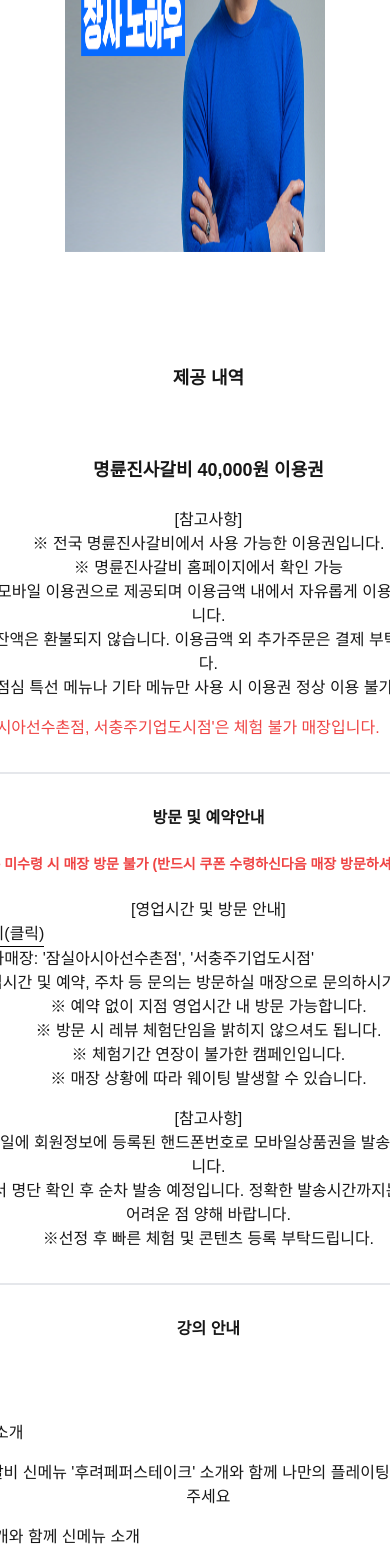
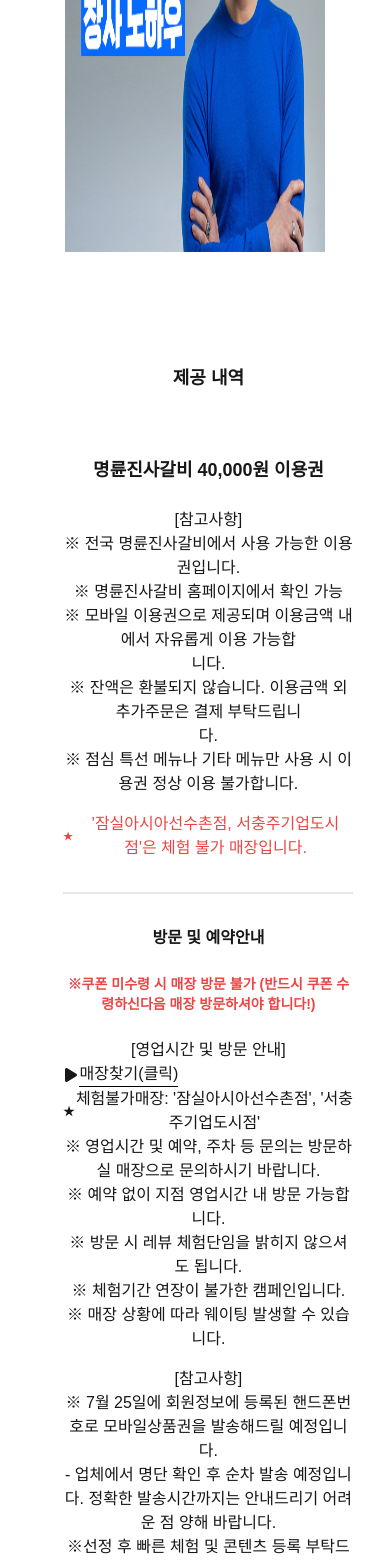
Before and after one commit to Sajjad55555/Course-site, a Next.js app in the folder my-app/: page /about in a window 390 px wide. Shown: the part 432-1992 px from the top of the page. Built offline with nearby package versions, Linux system fonts and the light colour scheme.

Commit message:
vercal problem

```diff
--- a/my-app/app/about/page.tsx
+++ b/my-app/app/about/page.tsx
@@ -22,7 +22,7 @@
               {/* Title */}
               <div className="text-lg font-bold flex">제공 내역</div>
               {/* Description */}
-              <div className="text-base w-[590px] font-pretendard px-4 md:px-2">
+              <div className="text-base w-[590px] font-pretendard px-[150px] md:px-[8px]">
                 <p className="text-lg font-bold">명륜진사갈비 40,000원 이용권</p>
                 <p className="mt-6">[참고사항]</p>
                 <p>※ 전국 명륜진사갈비에서 사용 가능한 이용권입니다.</p>
@@ -51,7 +51,7 @@
               {/* Title */}
               <div className="font-extrabold flex text-base">방문 및 예약안내</div>
               {/* Description */}
-              <div className="text-base w-[590px] font-pretendard px-4 md:px-2">
+              <div className="text-base w-[590px] font-pretendard px-[150px] md:px-[8px]">
                 <p className="text-red-500 font-extrabold text-sm">
                   ※쿠폰 미수령 시 매장 방문 불가 (반드시 쿠폰 수령하신다음 매장 방문하셔야 합니다!)
                 </p>
@@ -91,7 +91,7 @@
               {/* Title */}
               <div className="font-extrabold flex">강의 안내</div>
               {/* Description */}
-              <div className="text-base w-[590px] font-pretendard px-4 md:px-2">
+              <div className="text-base w-[590px] font-pretendard px-[150px] md:px-[8px]">
                 <p className="flex items-center">
                   <IoStarSharp />
                   신메뉴 소개
@@ -120,7 +120,7 @@
               {/* Title */}
               <div className="font-extrabold flex text-base">추가 안내사항</div>
               {/* Description */}
-              <div className="w-[590px] font-pretendard text-base px-4 md:px-2">
+              <div className="w-[590px] font-pretendard text-base px-[150px] md:px-[8px]">
                 <p>- 초과비용 본인 부담 / 타쿠폰 중복적용 불가 / 테이크 아웃 불가</p>
                 <p>- 업체 측 요청에 따라 선정 인플루언서 수가 변경될 수 있습니다.</p>
                 <p>
--- a/my-app/app/contact/page.tsx
+++ b/my-app/app/contact/page.tsx
@@ -1,7 +1,7 @@
 export default function ContactUs() {
     return (
       <>
-        <div className="px-4 md:px-[200px] py-[200px]">
+        <div className="px-4 md:px-[250px] py-[200px]">
           {/* Title div */}
           <div className="text-[24px] md:text-[44px] font-bold text-center md:text-left">찾아오는 길</div>
           {/* Google Map div */}
```
